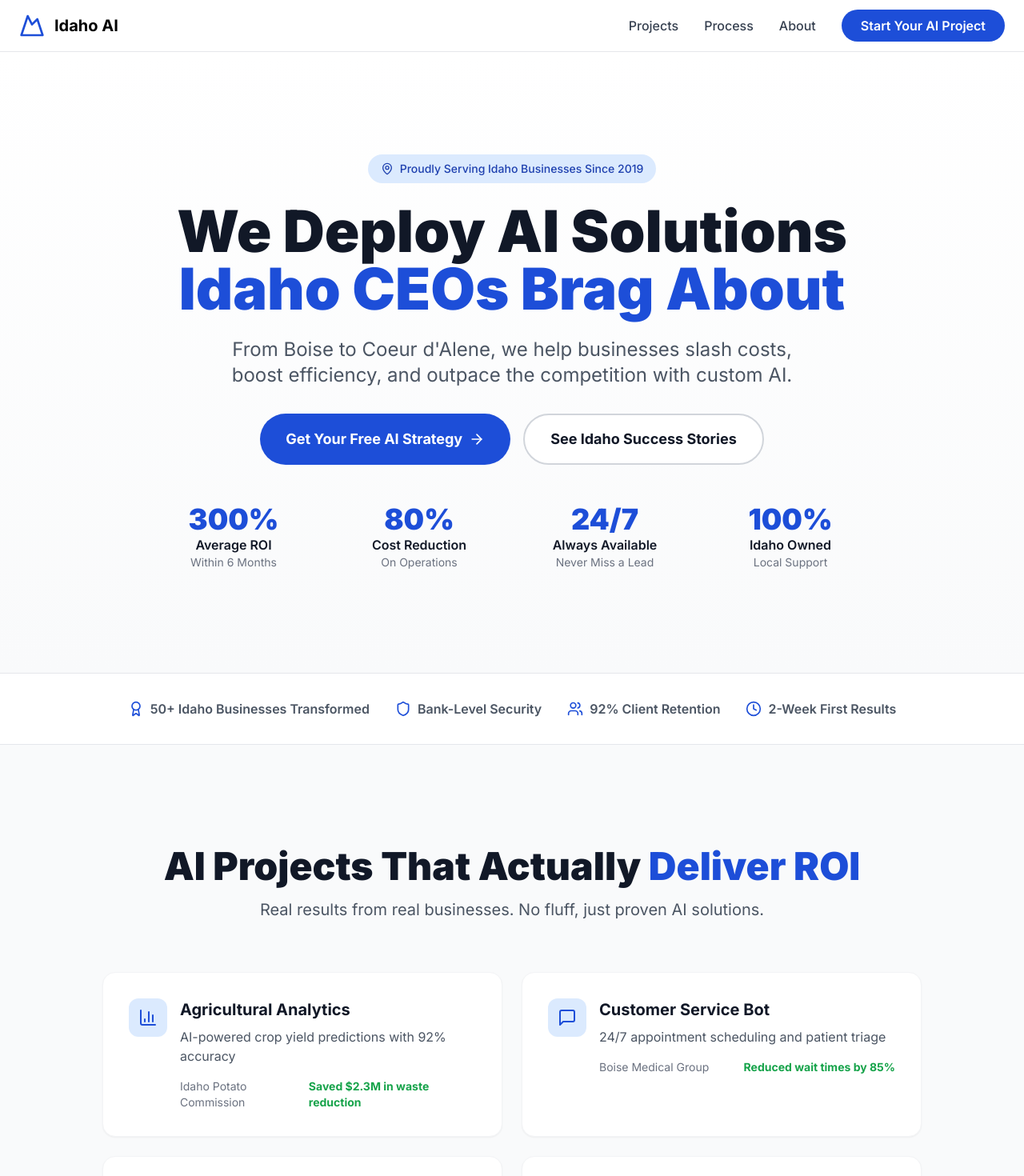
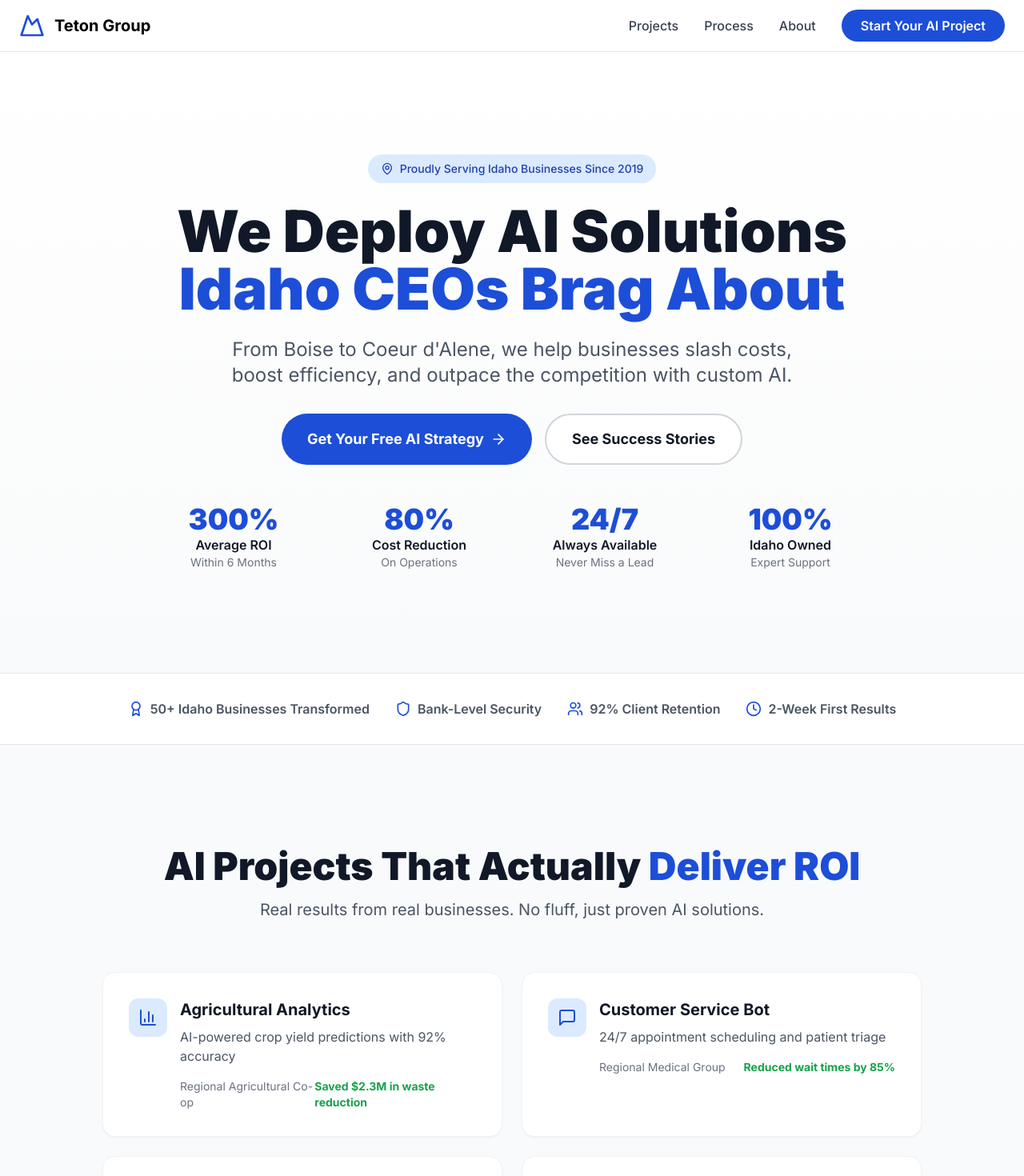
Before and after one commit to brandonsmith-pixel/idaho-ai-website, a Next.js app: page / in a window 1280 px wide. Shown: the top 1470 px of the page at 80% size. Built offline with nearby package versions, Linux system fonts and the light colour scheme.

Commit message:
Complete rebrand: Remove all Idaho references, replace with Teton Group

```diff
--- a/app/page.tsx
+++ b/app/page.tsx
@@ -35,20 +35,20 @@ export default function Home() {
     { number: "300%", label: "Average ROI", subtext: "Within 6 Months" },
     { number: "80%", label: "Cost Reduction", subtext: "On Operations" },
     { number: "24/7", label: "Always Available", subtext: "Never Miss a Lead" },
-    { number: "100%", label: "Idaho Owned", subtext: "Local Support" }
+    { number: "100%", label: "Idaho Owned", subtext: "Expert Support" }
   ];
 
   const projects = [
     {
       title: "Agricultural Analytics",
-      client: "Idaho Potato Commission",
+      client: "Regional Agricultural Co-op",
       description: "AI-powered crop yield predictions with 92% accuracy",
       result: "Saved $2.3M in waste reduction",
       icon: <BarChart3 className="w-6 h-6" />
     },
     {
       title: "Customer Service Bot",
-      client: "Boise Medical Group",
+      client: "Regional Medical Group",
       description: "24/7 appointment scheduling and patient triage",
       result: "Reduced wait times by 85%",
       icon: <MessageSquare className="w-6 h-6" />
@@ -71,7 +71,7 @@ export default function Home() {
 
   const processSteps = [
     {
-      title: "Idaho Discovery Session",
+      title: "Discovery Session",
       description: "We meet in person or virtually to understand your unique business challenges. No cookie-cutter solutions.",
       icon: <Lightbulb className="w-8 h-8" />
     },
@@ -94,7 +94,7 @@ export default function Home() {
 
   const testimonials = [
     {
-      quote: "Idaho AI transformed our entire operation. We're saving 20 hours a week on data entry alone, and our error rate dropped to zero. Best investment we've made.",
+      quote: "Teton Group transformed our entire operation. We're saving 20 hours a week on data entry alone, and our error rate dropped to zero. Best investment we've made.",
       author: "Sarah Mitchell",
       company: "Boise Valley Dental",
       location: "Boise, ID",
@@ -124,7 +124,7 @@ export default function Home() {
           <div className="flex justify-between items-center h-16">
             <div className="flex items-center space-x-3">
               <Mountain className="w-8 h-8 text-blue-700" />
-              <span className="font-bold text-xl">Idaho AI</span>
+              <span className="font-bold text-xl">Teton Group</span>
             </div>
 
             <div className="hidden md:flex items-center space-x-8">
@@ -164,7 +164,7 @@ export default function Home() {
                 <ArrowRight className="ml-2 w-5 h-5 group-hover:translate-x-1 transition-transform" />
               </a>
               <a href="#projects" className="bg-white text-gray-900 px-8 py-4 rounded-full text-lg font-bold hover:bg-gray-100 transition border-2 border-gray-300">
-                See Idaho Success Stories
+                See Success Stories
               </a>
             </div>
 
@@ -252,7 +252,7 @@ export default function Home() {
         <div className="container mx-auto px-4 sm:px-6">
           <div className="text-center mb-16">
             <h2 className="text-4xl md:text-5xl font-black mb-4 text-gray-900">
-              The Idaho AI <span className="text-blue-700">Process</span>
+              The Teton Group <span className="text-blue-700">Process</span>
             </h2>
             <p className="text-xl text-gray-600 max-w-3xl mx-auto">
               From idea to implementation in weeks, not months. Our proven process delivers results fast.
@@ -391,7 +391,7 @@ export default function Home() {
             <div className="relative">
               <div className="absolute inset-0 bg-gradient-to-r from-blue-700 to-blue-800 rounded-2xl transform rotate-3"></div>
               <div className="relative bg-white p-8 rounded-2xl shadow-2xl">
-                <h3 className="text-2xl font-bold mb-6 text-gray-900">Our Idaho AI Expertise</h3>
+                <h3 className="text-2xl font-bold mb-6 text-gray-900">Our Teton Group Expertise</h3>
                 <div className="space-y-4">
                   <div className="flex items-center space-x-3">
                     <Bot className="w-5 h-5 text-blue-700" />
@@ -451,7 +451,7 @@ export default function Home() {
         <div className="container mx-auto px-4 sm:px-6 relative z-10">
           <div className="max-w-4xl mx-auto text-center">
             <h2 className="text-4xl md:text-6xl font-black mb-6">
-              Ready to Transform Your Idaho Business with AI?
+              Ready to Transform Your Business with AI?
             </h2>
             <p className="text-xl md:text-2xl mb-12 text-blue-100">
               Get a free AI strategy session. We'll show you exactly how AI can
@@ -531,7 +531,7 @@ export default function Home() {
               </form>
 
               <p className="mt-6 text-sm text-blue-100">
-                No spam, no obligations. Just honest advice from fellow Idahoans.
+                No spam, no obligations. Just honest advice from our team.
               </p>
             </div>
 
@@ -565,10 +565,10 @@ export default function Home() {
             <div>
               <div className="flex items-center space-x-3 mb-4">
                 <Mountain className="w-8 h-8 text-blue-400" />
-                <span className="font-bold text-xl">Idaho AI</span>
+                <span className="font-bold text-xl">Teton Group</span>
               </div>
               <p className="text-gray-400">
-                Custom AI solutions built by Idahoans, for businesses.
+                Custom AI solutions for forward-thinking businesses.
               </p>
             </div>
 
@@ -605,7 +605,7 @@ export default function Home() {
           </div>
 
           <div className="border-t border-gray-800 mt-8 pt-8 text-center text-gray-400">
-            <p>© 2024 Idaho AI. All rights reserved. Professional AI solutions for businesses nationwide.</p>
+            <p>© 2024 Teton Group. All rights reserved. Professional AI solutions for businesses nationwide.</p>
           </div>
         </div>
       </footer>
```
